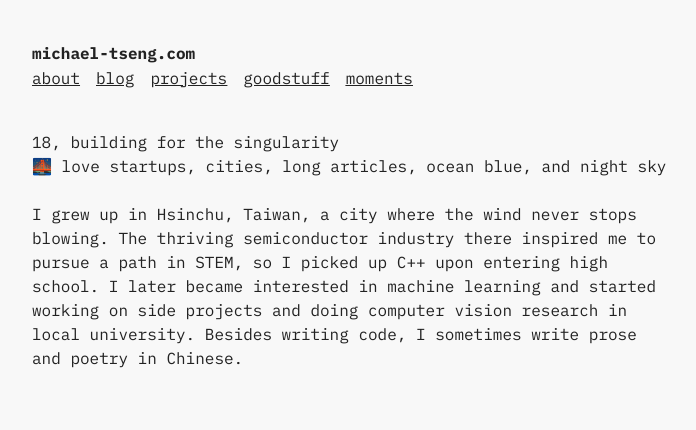
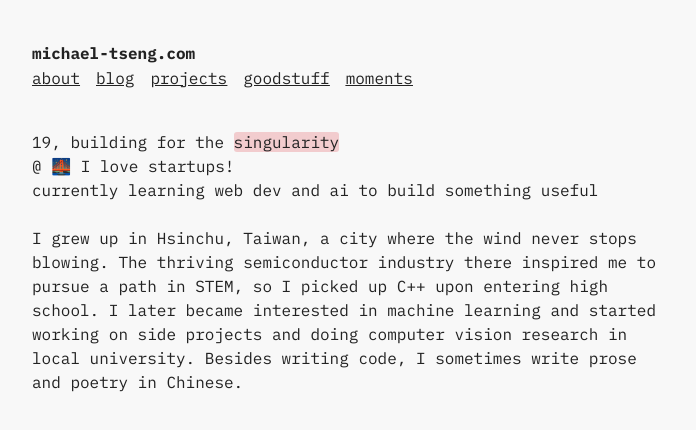
Before and after one commit to tsengtinghan/michael-tseng.com, a Next.js app: page /about in a window 1280 px wide. Shown: the top 430 px of the page, without its empty margins (288-984 px from the left). Built offline with nearby package versions, Linux system fonts and the light colour scheme.

Commit message:
update about page

```diff
--- a/app/about/page.tsx
+++ b/app/about/page.tsx
@@ -1,8 +1,12 @@
+import Link from 'next/link';
 export default function About() {
   return (
     <div>
-      <p>18, building for the singularity</p>
-      <p>🌉 love startups, cities, long articles, ocean blue, and night sky</p>
+      <p>19, building for the <Link href={"/blog/singularity-is-near-1"}>singularity</Link></p>
+      <p>@ 🌉 I love startups!
+      <br /> currently learning web dev and ai to build something useful
+      <br />
+      </p>
       <br />
       <p>I grew up in Hsinchu, Taiwan, a city where the wind never stops blowing. The thriving semiconductor industry there inspired me to pursue a path in STEM, so I picked up C++ upon entering high school. I later became interested in machine learning and started working on side projects and doing computer vision research in local university. Besides writing code, I sometimes write prose and poetry in Chinese.</p>
     </div>
```
Also changed, not shown: app/lib/get-post.ts (+6 -6 lines).
